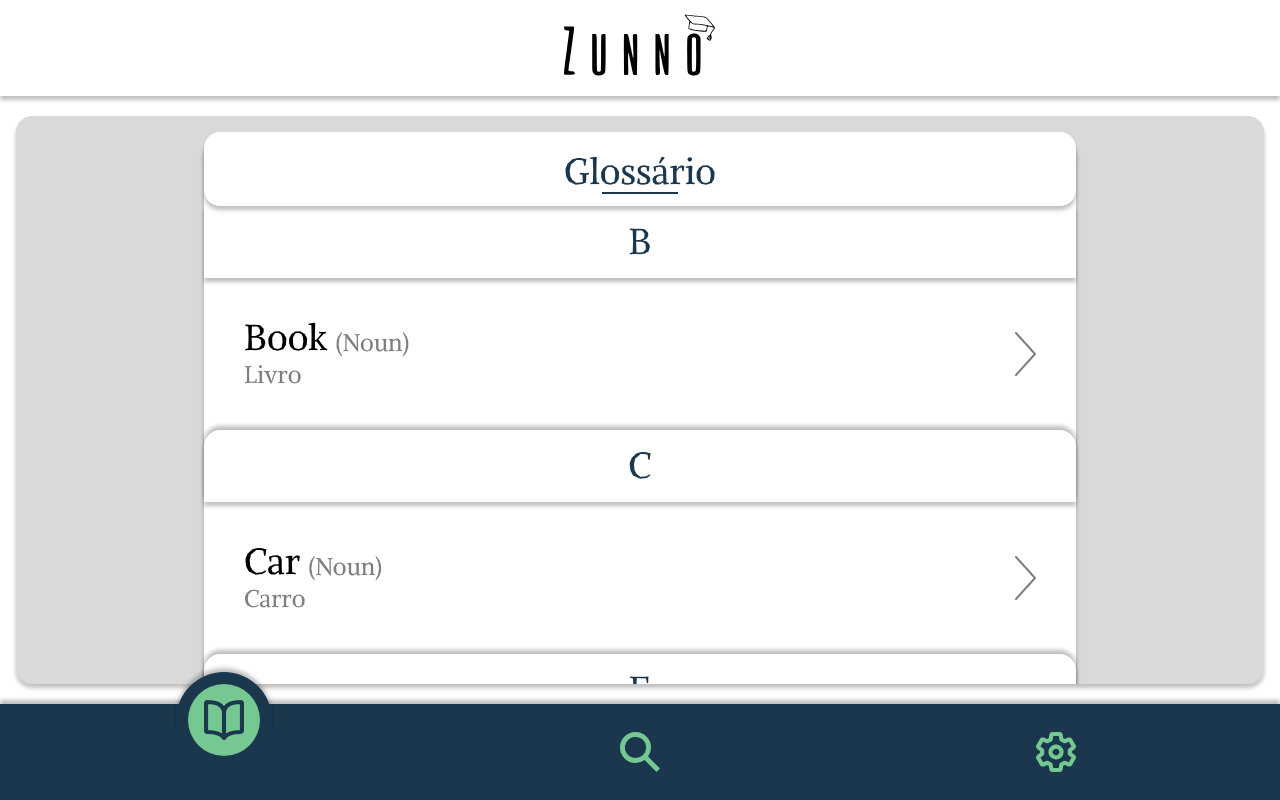
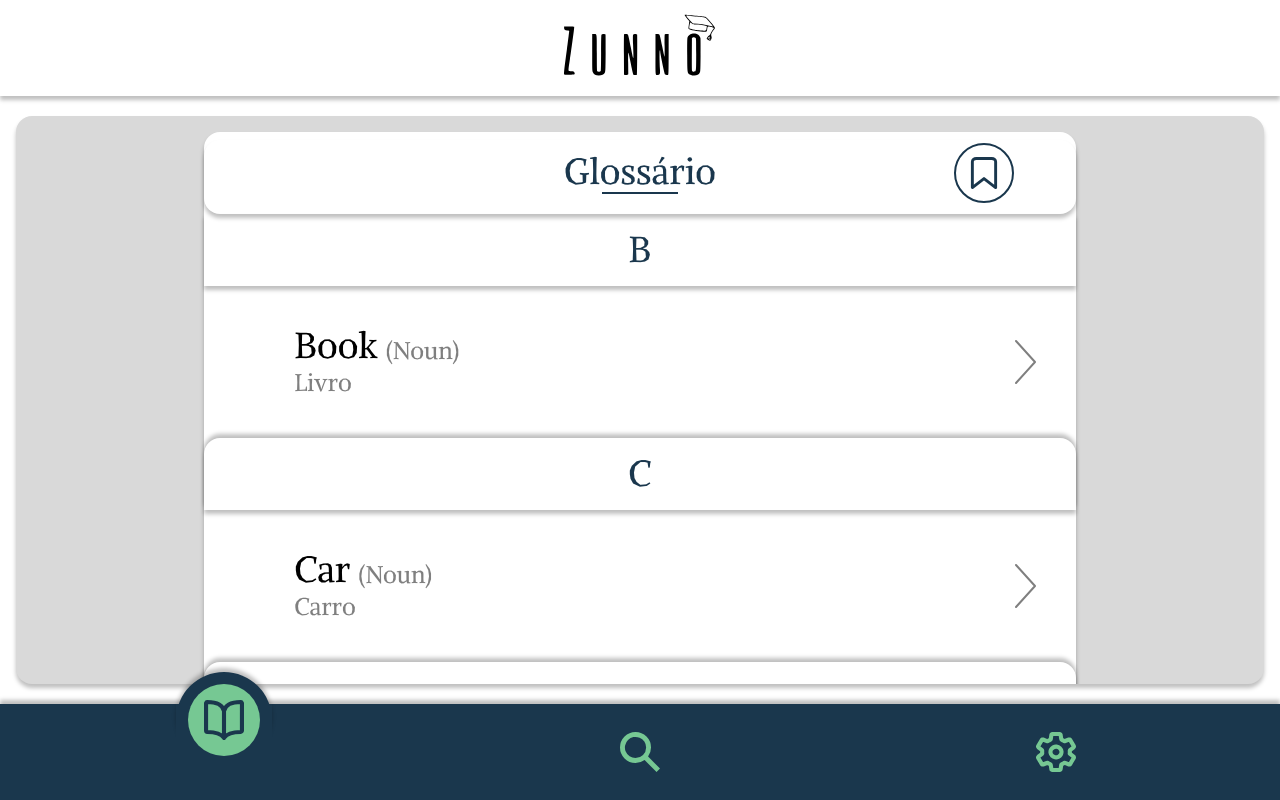
Before and after one commit to LeonardoGaeta/Zunno, a React (Vite) app: page /glossary in a window 1280 px wide. Built offline with nearby package versions, Linux system fonts and the light colour scheme.

Commit message:
feat: add Button component and integrate it into Word and GlossaryPage for improved UI interaction

```diff
--- a/src/pages/Components/Button.jsx
+++ b/src/components/Button.jsx
@@ -1,6 +1,6 @@
 
 
-function Botao({ isReady, isActive, onClick, children }) {
+function Botao({ isReady = true, isActive, onClick, children }) {
     return(
         <button
           className={`${!isActive
--- a/src/pages/Components/Word.jsx
+++ b/src/components/Word.jsx
@@ -4,6 +4,7 @@ import SaveIcon from '@assets/images/Vetor - Salvar.svg?react';
 import Botao from './Button';
 
 import useTextToSpeech from '@hooks/useTextToSpeech';
+import useSavedWords from '@hooks/useSavedWords';
 
 import { useState } from 'react';
 
@@ -12,11 +13,12 @@ import { useWords } from "@contexts/WordsContext";
 
 function Word({ word: propWord }) {
     const { wordName } = useParams();
-    const { sortedData }= useWords();
+    const { sortedData } = useWords();
+    const { savedWordsSet, toggleWord } = useSavedWords();
 
     const [showTranslation, setShowTranslation] = useState({});
 
-    const { speak, voices, isReady: isSpeachReady, isSpeaking } = useTextToSpeech();
+    const { speak, isReady: isSpeachReady, isSpeaking } = useTextToSpeech();
 
     const toggleTranslation = (index) => {
         setShowTranslation((prev) => ({
@@ -44,9 +46,8 @@ function Word({ word: propWord }) {
                         <EarIcon className="w-8 h-8" />
                     </Botao>
                     <Botao
-                      isReady={true}
-                      isActive={false}
-                      onClick={() => console.log(voices.filter(voice => voice.localService))}>
+                      isActive={savedWordsSet.has(word.identification.name.en.toLowerCase())}
+                      onClick={() => toggleWord(word.identification.name.en)}>
                         <SaveIcon className="text-(--tertiary) w-8 h-8" />
                     </Botao>
                 </div>
--- a/src/hooks/useSavedWords.jsx
+++ b/src/hooks/useSavedWords.jsx
@@ -1,11 +1,29 @@
-import { useState } from "react";
+import { useEffect, useMemo, useState } from "react";
 
 
 function useSavedWords() {
     const [savedWords, setSavedWords] = useState(() => {
-        const sotred = localStorage.getItem("savedWords");
-        return sotred ? JSON.parse(sotred) : [];
+        const stored = localStorage.getItem("savedWords");
+        return stored ? JSON.parse(stored) : [];
     });
+
+    useEffect(() => {
+        localStorage.setItem("savedWords", JSON.stringify(savedWords))
+    }, [savedWords]);
+
+    const savedWordsSet = useMemo(() => new Set(savedWords), [savedWords]);
+
+    const toggleWord = (wordEn) => {
+        const word = wordEn.toLowerCase();
+
+        setSavedWords((prev) => {
+            if (savedWords.includes(word)) {
+                return prev.filter((w) => w !== word);
+            } return [...prev, word];
+        });
+    }
+
+    return { savedWords, savedWordsSet, toggleWord };
 }
 
 export default useSavedWords;
--- a/src/hooks/useSearchHistory.jsx
+++ b/src/hooks/useSearchHistory.jsx
@@ -5,6 +5,10 @@ function useSearchHistory() {
         const stored = localStorage.getItem("searchHistory");
         return stored ? JSON.parse(stored) : [];
     });
+
+    useEffect(() => {
+        localStorage.setItem("searchHistory", JSON.stringify(history));
+    }, [history]);
 
     const addToHistory = (word) => {
         setHistory(prev => {
@@ -17,10 +21,6 @@ function useSearchHistory() {
         setHistory([]);
     }
 
-    useEffect(() => {
-        localStorage.setItem("searchHistory", JSON.stringify(history));
-    }, [history]);
-
     return { history, addToHistory, clearHistory };
 }
 
--- a/src/pages/GlossaryPage/GlossaryPage.jsx
+++ b/src/pages/GlossaryPage/GlossaryPage.jsx
@@ -3,15 +3,30 @@ import { useNavigate } from "react-router-dom";
 import SubContent from "@template/components/SubContent";
 
 import GoIcon from "@assets/images/Vetor - Ir.svg?react"
+import SaveIcon from "@assets/images/Vetor - Salvar.svg?react";
 
-import { useWords } from '@contexts/WordsContext';
+import { useWords } from "@contexts/WordsContext";
+import { useMemo, useState } from "react";
+
+import useSavedWords from "@hooks/useSavedWords";
 // import useSearchHistory from "@hooks/useSearchHistory";
 
 function GlossaryPage() {
     // const { addToHistory } = useSearchHistory();
 
     const { sortedData } = useWords();
+    const { savedWords, savedWordsSet } = useSavedWords();
     const navigate = useNavigate();
+
+    const [toggleBookmarkeds, setToggleBookmarkeds] = useState(false);
+
+    const filteredData = useMemo(() => {
+        if (!toggleBookmarkeds) return sortedData;
+
+        return sortedData.filter(word =>
+            savedWordsSet.has(word.identification.name.en.toLowerCase())
+        )
+    }, [toggleBookmarkeds, sortedData, savedWordsSet]);
 
     const goToWord = (wordEn) => {
         navigate(`/word/${wordEn.toLowerCase()}`);
@@ -21,21 +36,30 @@ function GlossaryPage() {
     return (
         <SubContent>
             <div className="rounded-t-2xl shadow-custom-b w-[calc(100%+1rem)] py-3 rounded-b-2xl">
-                <div className="flex flex-col items-center justify-center">
+                <div className="flex relative items-center justify-center gap-3 pb-2 mx-16">
                     <div className="w-fit text-center">
                         <p className="text-4xl text-(--secondary)">Glossário</p>
                         <div className="border-b-2 border-(--secondary) w-[50%] mx-auto" />
                     </div>
+                    <div
+                      className={`cursor-pointer hover:scale-110 transition-all
+                        ${!toggleBookmarkeds ? "outline-2 outline-(--secondary) text-(--secondary)" : "bg-(--secondary) text-(--bg)"} rounded-full p-3
+                        absolute right-0
+                      `}
+                        onClick={() => setToggleBookmarkeds((prev) => !prev)}
+                    >
+                        <SaveIcon className="w-8 h-8" />
+                    </div>
                 </div>
             </div>
             <div className="w-[calc(100%+1rem)]">
-                {sortedData.map((val, i) => {
+                {filteredData.map((val, i) => {
                         const currentWord = val.identification.name.en;
                         const firstLetter = currentWord[0].toUpperCase();
 
-                        const isNewLetter = i === 0 || firstLetter !== sortedData[i - 1].identification.name.en[0].toUpperCase();
-                        const nextIsNewLetter = i < sortedData.length-1
-                            && firstLetter !== sortedData[i + 1].identification.name.en[0].toUpperCase();
+                        const isNewLetter = i === 0 || firstLetter !== filteredData[i - 1].identification.name.en[0].toUpperCase();
+                        const nextIsNewLetter = i < filteredData.length-1
+                            && firstLetter !== filteredData[i + 1].identification.name.en[0].toUpperCase();
 
                         return (
                             <div
@@ -47,17 +71,22 @@ function GlossaryPage() {
                                         {firstLetter}
                                     </div>
                                 )}
-                                <div className={`${!nextIsNewLetter ? "shadow-custom-b" : ""}`}>
+                                <div className={`${!nextIsNewLetter && i < filteredData.length - 1 ? "shadow-custom-b" : ""}`}>
                                     <div
                                       className="flex items-center justify-between cursor-pointer hover:scale-101 transition-transform p-10"
                                       onClick={() => goToWord(currentWord)}
                                     >
-                                        <div>
-                                            <div className="flex items-end gap-2">
-                                                <p className="text-4xl border-0 text-(--text-topper)">{val.identification.name.en}</p>
-                                                <p className="text-(--black-transparent) capitalize">({val.data.classification})</p>
+                                        <div className="flex gap-6">
+                                            <SaveIcon className={`self-center h-8 w-auto
+                                              ${savedWords.includes(currentWord.toLowerCase()) ? "text-(--secondary) fill-(--secondary)" : "text-(--bg)"}`}
+                                            />
+                                            <div>
+                                                <div className="flex items-end gap-2">
+                                                    <p className="text-4xl border-0 text-(--text-topper)">{val.identification.name.en}</p>
+                                                    <p className="text-(--black-transparent) capitalize">({val.data.classification})</p>
+                                                </div>
+                                                <p className="text-(--black-transparent)">{val.identification.name.pt[0]}</p>
                                             </div>
-                                            <p className="text-(--black-transparent)">{val.identification.name.pt[0]}</p>
                                         </div>
                                         <GoIcon className="text-(--black-transparent)" />
                                     </div>
--- a/src/pages/SearchPage/SearchPage.jsx
+++ b/src/pages/SearchPage/SearchPage.jsx
@@ -3,7 +3,7 @@ import History from "./components/History";
 
 import SubContent from "@template/components/SubContent";
 
-import Word from "@pages/Components/Word";
+import Word from "@components/Word";
 
 import { useWords, pickDailyWord } from "@contexts/WordsContext";
 
--- a/src/routes/Navigation.jsx
+++ b/src/routes/Navigation.jsx
@@ -5,7 +5,7 @@ import Template from "@template/Template";
 import SearchPage from "@pages/SearchPage/SearchPage";
 import GlossaryPage from "@pages/GlossaryPage/GlossaryPage";
 import ConfigPage from "@pages/ConfigPage/ConfigPage";
-import Word from "@pages/Components/Word";
+import Word from "@components/Word";
 
 import SubContent from "@template/components/SubContent";
 
--- a/vite.config.js
+++ b/vite.config.js
@@ -15,6 +15,7 @@ export default defineConfig({
     alias: {
       '@': path.resolve(__dirname, "src"),
       '@assets': path.resolve(__dirname, "src/assets"),
+      '@components': path.resolve(__dirname, "src/components"),
       '@contexts': path.resolve(__dirname, "src/contexts"),
       '@hooks': path.resolve(__dirname, "src/hooks"),
       '@services': path.resolve(__dirname, "src/services"),
```
